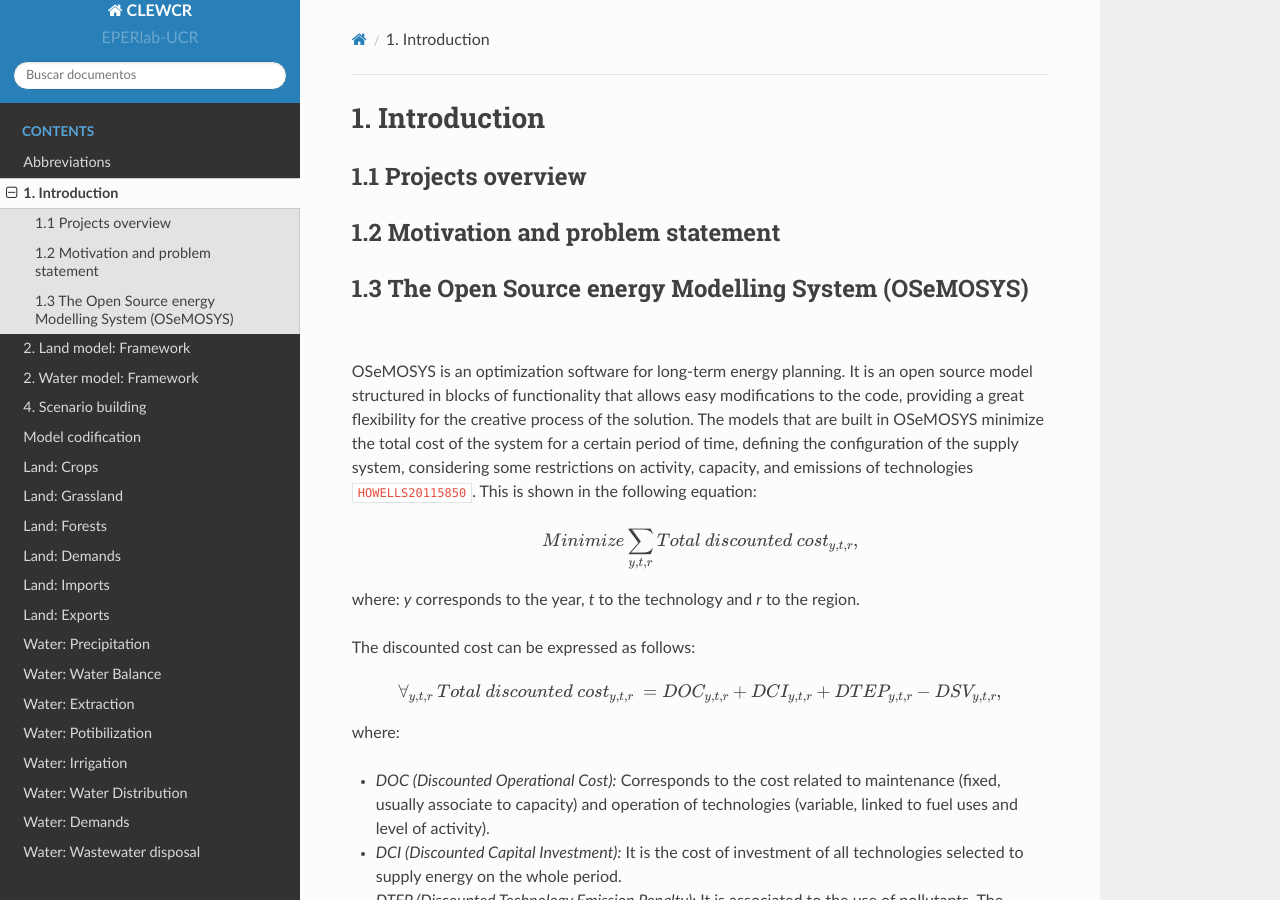
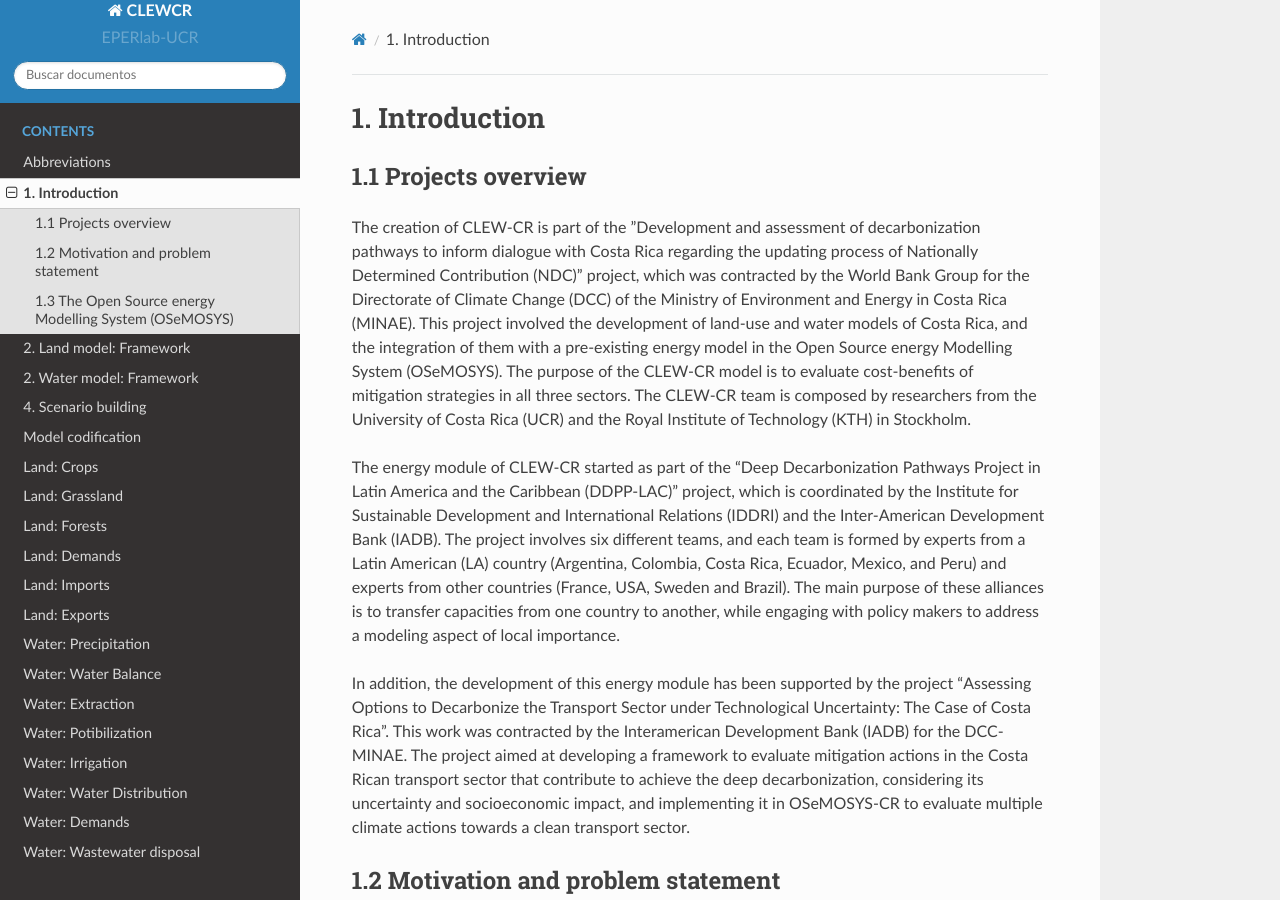
Before and after one commit to EPERLab/CLEW, a Sphinx documentation site: the page built from docs/01Introduction.rst, in a window 1280 px wide and 900 px high. Built offline with Sphinx 7.4.7 and the Read the Docs theme 2.0.0, drawn with Linux system fonts in a browser that asks for light colours; formulas are drawn with MathJax 3; cross-references to code outside the pages are shown as plain code.

Commit message:
Update 01Introduction.rst

```diff
--- a/docs/01Introduction.rst
+++ b/docs/01Introduction.rst
@@ -6,6 +6,11 @@
 1.1 Projects overview
 +++++++++
 
+The creation of CLEW-CR is part of the ”Development and assessment of decarbonization pathways to inform dialogue with Costa Rica regarding the updating process of Nationally Determined Contribution (NDC)” project, which was contracted by the World Bank Group for the Directorate of Climate Change (DCC) of the Ministry of Environment and Energy in Costa Rica (MINAE). This project involved the development of land-use and water models of Costa Rica, and the integration of them with a pre-existing energy model in the Open Source energy Modelling System (OSeMOSYS). The purpose of the CLEW-CR model is to evaluate cost-benefits of mitigation strategies in all three sectors. The CLEW-CR team is composed by researchers from the University of Costa Rica (UCR) and the Royal Institute of Technology (KTH) in Stockholm.
+
+The energy module of CLEW-CR started as part of the “Deep Decarbonization Pathways Project in Latin America and the Caribbean (DDPP-LAC)” project, which is coordinated by the Institute for Sustainable Development and International Relations (IDDRI) and the Inter-American Development Bank (IADB). The project involves six different teams, and each team is formed by experts from a Latin American (LA) country (Argentina, Colombia, Costa Rica, Ecuador, Mexico, and Peru) and experts from other countries (France, USA, Sweden and Brazil). The main purpose of these alliances is to transfer capacities from one country to another, while engaging with policy makers to address a modeling aspect of local importance.
+
+In addition, the development of this energy module has been supported by the project “Assessing Options to Decarbonize the Transport Sector under Technological Uncertainty: The Case of Costa Rica”. This work was contracted by the Interamerican Development Bank (IADB) for the DCC-MINAE. The project aimed at developing a framework to evaluate mitigation actions in the Costa Rican transport sector that contribute to achieve the deep decarbonization, considering its uncertainty and socioeconomic impact, and implementing it in OSeMOSYS-CR to evaluate multiple climate actions towards a clean transport sector.
 
 1.2 Motivation and problem statement
 +++++++++
```
